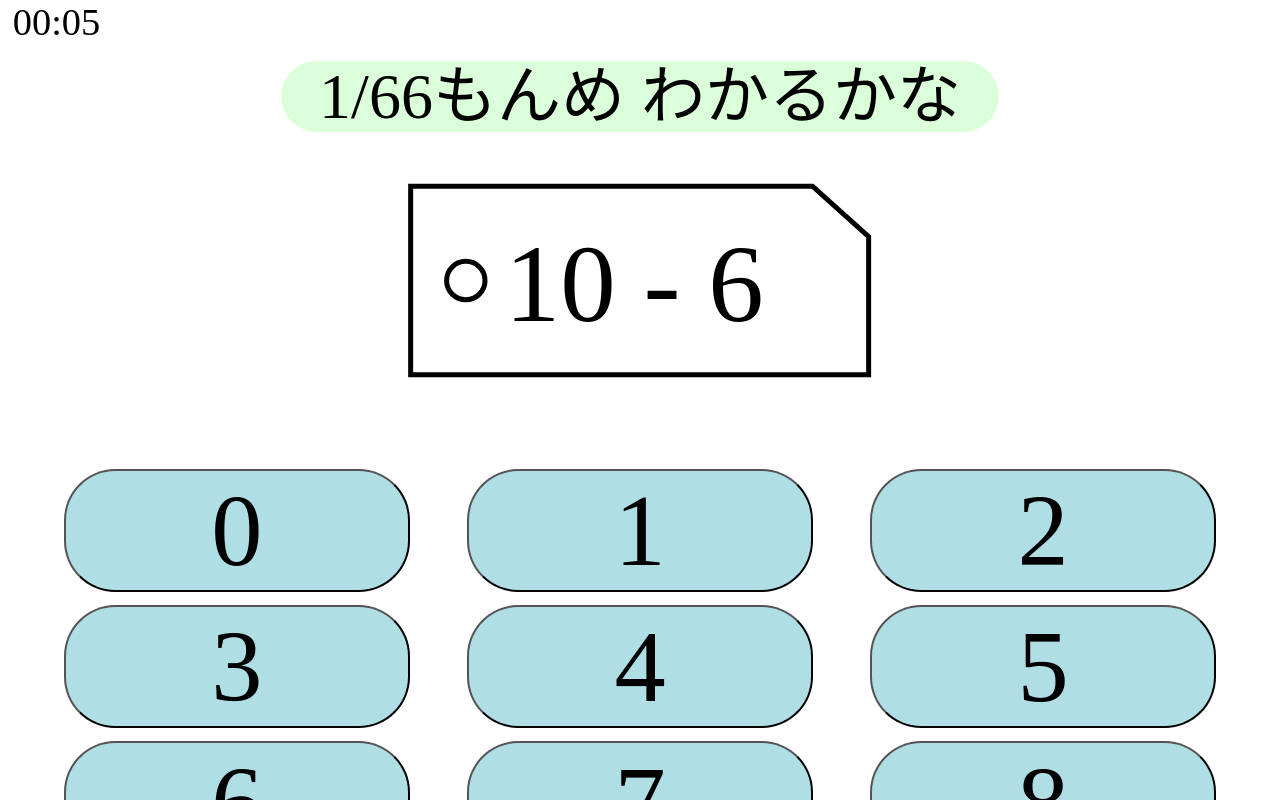
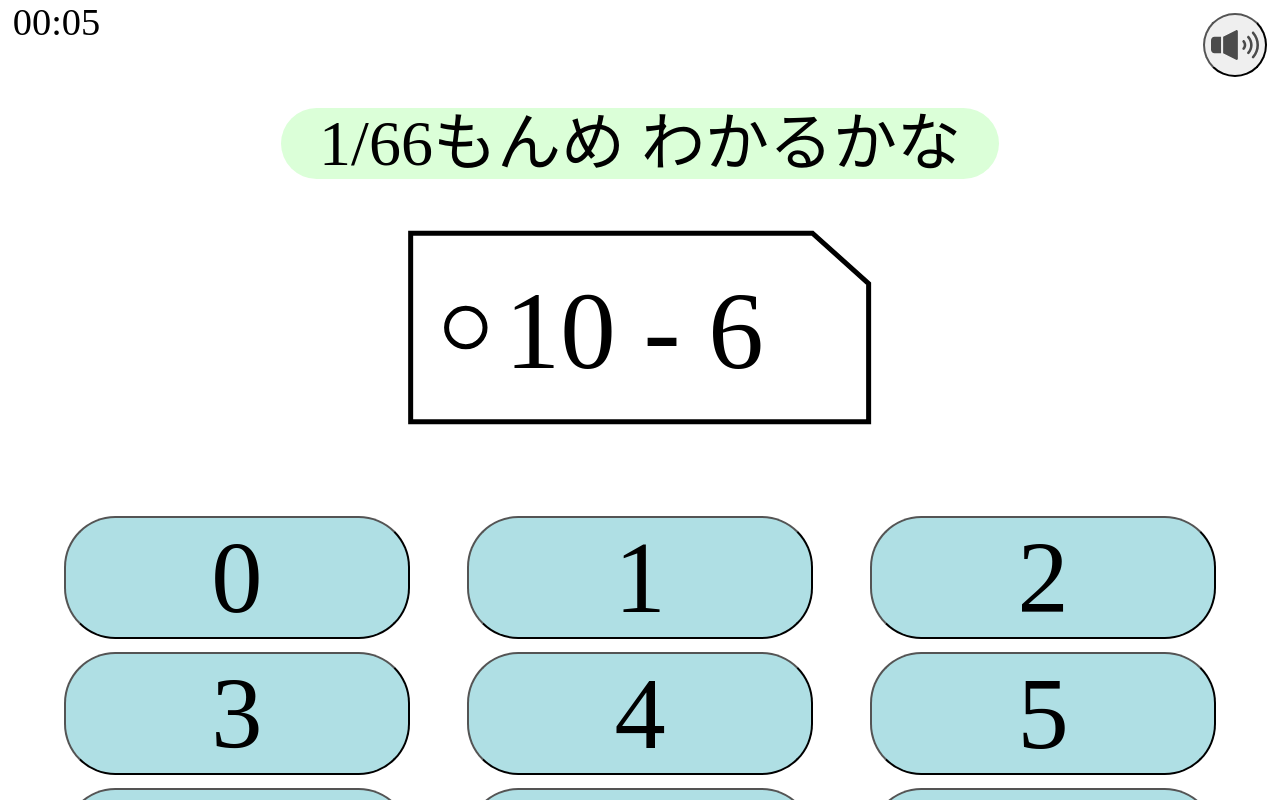
Before and after one commit to mechamogera/keisan-card, a React (Create React App) app: page / in a window 1280 px wide. Shown: the top 800 px of the page. Built offline with nearby package versions, Linux system fonts and the light colour scheme; a web font is replaced by a local one.

Commit message:
story: 音声のオンオフを設定できるように

```diff
--- a/src/containers/Keisan/index.tsx
+++ b/src/containers/Keisan/index.tsx
@@ -2,6 +2,8 @@ import React, { useEffect, useState } from 'react';
 import { useLocation } from 'react-router-dom';
 import { useStopwatch } from "react-timer-hook";
 import './keisan.css';
+import volumeIcon from './volumeicon.svg';
+import volumeoffIcon from './volumeofficon.svg';
 
 function Keisan({resultRange,
                 operation,
@@ -37,6 +39,10 @@ function Keisan({resultRange,
     }
   }
 
+
+  const search = useLocation().search;
+  const query = new URLSearchParams(search);
+
   const [numFirst, setNumFirst] = useState(0);
   const [numSecound, setNumSecound] = useState(0);
   const [numQuestion, setNumQuestion] = useState(0);
@@ -44,13 +50,10 @@ function Keisan({resultRange,
   const [message, setMessage] = useState("");
   const [disableButton, setDisableButton] = useState(false);
   const [resultNumber, setResultNumber] = useState<number|null>(null)
+  const [nospeech, setNospeech] = useState(!!query.get('nospeech'));
 
   const { seconds, minutes, hours, days, isRunning, start, pause, reset } =
     useStopwatch({ autoStart: true });
-
-  const search = useLocation().search;
-  const query = new URLSearchParams(search);
-  const nospeech = query.get('nospeech');
 
 
   function nextQuestion() {
@@ -106,6 +109,10 @@ function Keisan({resultRange,
     }
   }
 
+  const SpeakerClick = () => {
+    setNospeech((prevVal) => { return !prevVal; })
+  }
+
   const Results = () => {
     const List = [];
     for (let i = resultRange[0]; i <= resultRange[1]; i++) {
@@ -114,10 +121,17 @@ function Keisan({resultRange,
     return List;
   }
 
-
   return (
     <div className="Minus">
-      <div className="Timer"><span>{('00' + minutes).slice(-2)}</span>:<span>{('00' + seconds).slice(-2)}</span></div>
+      <div className="Header">
+        <div className="Timer"><span>{('00' + minutes).slice(-2)}</span>:<span>{('00' + seconds).slice(-2)}</span></div>
+        <div className="Settings">
+          <button className="Speaker"
+          style={{ backgroundImage: `url(${nospeech ? volumeoffIcon : volumeIcon})`}}
+          onClick={ SpeakerClick }
+          ></button>
+        </div>
+      </div>
       <div className="Message"><p>{message}</p></div>
       <svg xmlns="http://www.w3.org/2000/svg" xmlnsXlink="http://www.w3.org/1999/xlink" version="1.1" viewBox="0 0 143 67" xmlSpace="preserve"
       className="Svg">
--- a/src/containers/Keisan/keisan.css
+++ b/src/containers/Keisan/keisan.css
@@ -43,11 +43,40 @@
     width: 40vw;
 }
 
+.Header {
+    width: "100%";
+    display: flex;
+    justify-content: space-between;
+}
+
 .Timer {
-    text-align: left;
+    display: inline-block;
     padding-left: 1vw;
     font-size: 3vw;
     font-family: 'Kiwi Maru', serif;
+}
+
+.Settings {
+    display: inline-block;
+    padding: 1vw;
+}
+
+.Settings button {
+    width: 5vw;
+    height: 5vw;
+
+    background-repeat: no-repeat;
+    background-position: center center;
+    border-radius: 3vw;
+
+    transition: transform .2s;
+    &:active{
+        transform: scale(.8);
+    }
+}
+
+.Speaker {
+    background-size: 80%;
 }
 
 #path1 {
```
Also changed, not shown: src/containers/Keisan/volumeicon.svg (added), src/containers/Keisan/volumeofficon.svg (added).
